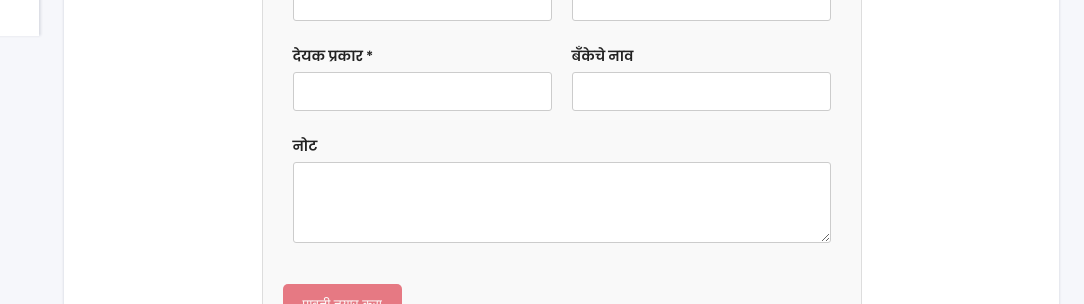
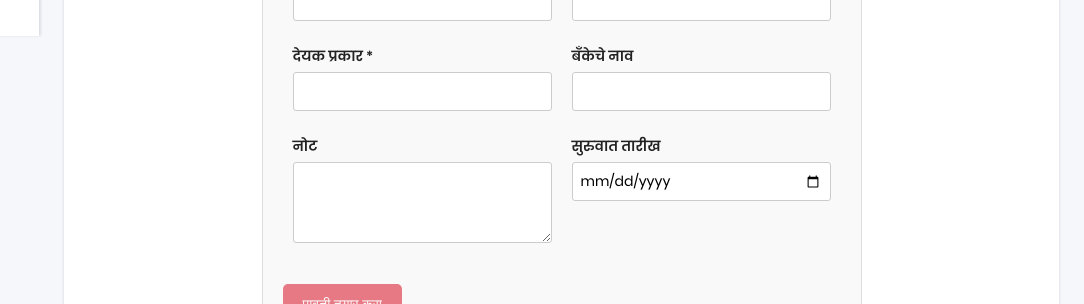
Before and after one commit to cbrainsolutions2012/Dairyfrontend, a React (Vite) app: page /gosevareceipt in a window 1280 px wide. Shown: the part 820-1124 px from the top of the page, without its empty margins (196-1280 px from the left). Built offline with nearby package versions, Linux system fonts and the light colour scheme; no server answers; sample sign-in values are in the browser's storage.

Commit message:
fixed startdate

```diff
--- a/src/views/GoSevaReceipt/GoSevaReceipt.jsx
+++ b/src/views/GoSevaReceipt/GoSevaReceipt.jsx
@@ -40,7 +40,8 @@ function GoSevaReceipt() {
     PaymentType: '',
     BankName: '',
     Amount: '',
-    Note: ''
+    Note: '',
+    StartDate: ''
   });
 
   const [errors, setErrors] = useState({});
@@ -88,7 +89,8 @@ function GoSevaReceipt() {
       PaymentType: '',
       BankName: '',
       Amount: '',
-      Note: ''
+      Note: '',
+      StartDate: ''
     });
     setSearchTerm('');
     setDevoteeFound(false);
@@ -128,7 +130,8 @@ function GoSevaReceipt() {
           PaymentType: receipt.PaymentType,
           BankName: receipt.BankName || '',
           Amount: receipt.Amount,
-          Note: receipt.Note || ''
+          Note: receipt.Note || '',
+          StartDate: receipt.StartDate ? new Date(receipt.StartDate).toISOString().split('T')[0] : ''
         });
         setDevoteeFound(true);
         setIsEditing(true);
@@ -670,7 +673,8 @@ function GoSevaReceipt() {
           PaymentType: formData.PaymentType,
           BankName: formData.BankName || null,
           Amount: parseFloat(formData.Amount),
-          Note: formData.Note || null
+          Note: formData.Note || null,
+          StartDate: formData.StartDate
         };
 
         let response;
@@ -707,7 +711,8 @@ function GoSevaReceipt() {
             PaymentType: '',
             BankName: '',
             Amount: '',
-            Note: ''
+            Note: '',
+            StartDate: ''
           });
           setIsEditing(false);
           setEditingReceiptId(null);
@@ -986,6 +991,10 @@ function GoSevaReceipt() {
                   <label htmlFor="Note">नोट</label>
                   <textarea rows={3} name="Note" value={formData.Note} onChange={handleChange} />
                 </div>
+                <div className="form-group">
+                  <label htmlFor="StartDate">सुरुवात तारीख</label>
+                  <input type="date" name="StartDate" value={formData.StartDate} onChange={handleChange} />
+                </div>
               </div>
 
               <div className="form-actions">
```
